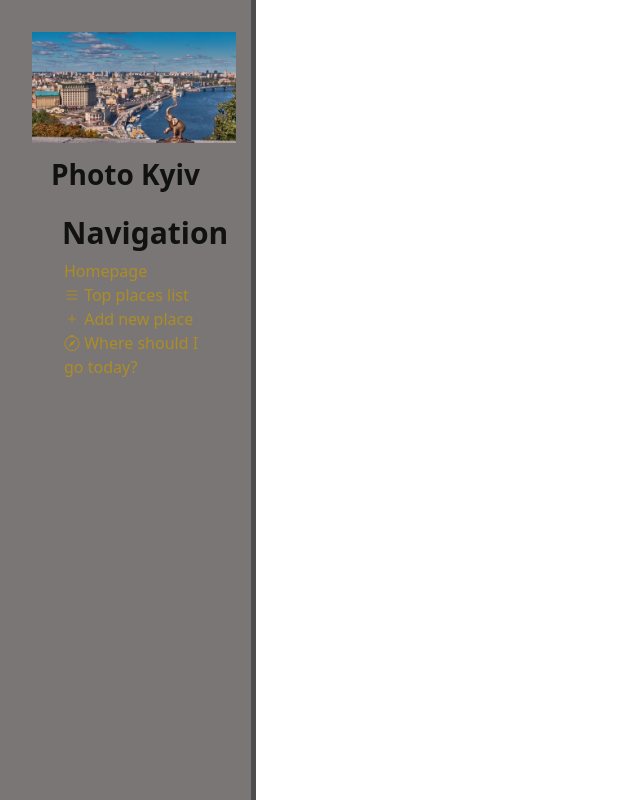
After one commit to le1zyyx/mysite2, a Django app: template main/templates/main/layout.html in a window 1280 px wide. The commit adds this page. Shown: the whole page, without its empty margins (0-640 px from the left). Run offline with Django 5.2, Linux system fonts and the light colour scheme; the template is opened without the code that fills it, so the values that code supplies are empty.

Commit message:
Add photo Kyiv, update layout and styles.

```diff
--- /dev/null
+++ b/main/static/main/css/main.css
@@ -0,0 +1,47 @@
+body {
+
+}
+
+aside {
+    float: left;
+    background: #7a7676;
+    width: 20%;
+    padding: 2.5%;
+    height:100vh;
+    color: #fff;
+    border-right: 5px solid #4d4d4d;
+}
+
+aside img{
+    width: 125%;
+    display: block;
+    padding-right: 30px
+}
+
+aside .photo {
+    font-weight: bold;
+    color: #111;
+    display: block;
+    text-align: center;
+    margin: 10px 0 20px 0;
+    font-size: 28px;
+}
+
+aside h3 {
+    font-weight: bold;
+    margin-left: 30px;
+    color: #111;
+    font-size: 30px;
+}
+
+aside ul li a {
+    color: #ad8d23;
+    text-decoration: none;
+}
+
+aside ul li a:hover {
+    color: #ad8d23;
+    text-decoration: underline;
+}
+
+aside ul {list-style: none}
--- /dev/null
+++ b/main/templates/main/layout.html
@@ -0,0 +1,31 @@
+{% load static %}
+<!DOCTYPE html>
+<html lang="en">
+<head>
+    <meta charset="UTF-8">
+    <meta name="viewport"
+          content="width=device-width, user-scalable=no, initial-scale=1.0, maximum-scale=1.0, minimum-scale=1.0">
+    <meta http-equiv="X-UA-Compatible" content="ie=edge">
+    <title>{% block title %} {% endblock %}</title>
+    <link rel="stylesheet" href="https://cdn.jsdelivr.net/npm/bootstrap@5.3.3/dist/css/bootstrap.min.css">
+    <link rel="stylesheet" href="{% static 'main/css/main.css' %}">
+    <link rel="stylesheet" href="https://cdn.jsdelivr.net/npm/bootstrap-icons@1.11.3/font/bootstrap-icons.css">
+</head>
+<body>
+    <aside>
+        <img src="{% static 'main/img/kyiv-photo.jpg' %}" alt="Photo Kyiv">
+        <span class="photo">Photo Kyiv</span>
+        <h3>Navigation</h3>
+        <ul>
+            <li><a href="{% url 'home' %}"> Homepage </a></li>
+            <li><a href="{% url 'places_list' %}"><i class="bi bi-list"></i> Top places list</a></li>
+            <li><a href="{% url 'new_place' %}"><i class="bi bi-plus"></i> Add new place</a></li>
+            <li><a href="{% url 'random_place' %}"><i class="bi bi-compass"></i> Where should I go today?</a></li>
+        </ul>
+    </aside>
+    <main>
+        {% block content %}
+        {% endblock %}
+    </main>
+</body>
+</html>
--- a/main/urls.py
+++ b/main/urls.py
@@ -1,7 +1,13 @@
 from django.urls import path
 from . import views
 
+from django.conf import settings
+from django.conf.urls.static import static
+
 urlpatterns = [
-    path('', views.index),
-    path('places_list', views.places_list)
-]
+    path('', views.index, name='home'),
+    path('places_list', views.places_list, name='places_list'),
+    path('new_place', views.new_place, name='new_place'),
+    path('random_place', views.random_place, name='random_place'),
+
+] + static(settings.STATIC_URL, document_root=settings.STATIC_ROOT)
--- a/main/views.py
+++ b/main/views.py
@@ -5,3 +5,9 @@ def index(request):
 
 def places_list(request):
     return render(request, 'main/places_list.html')
+
+def new_place(request):
+    return render(request, 'main/new_place.html')
+
+def random_place(request):
+    return render(request, 'main/random_place.html')
--- a/mysite2/settings.py
+++ b/mysite2/settings.py
@@ -117,6 +117,11 @@ USE_TZ = True
 
 STATIC_URL = 'static/'
 
+STATICFILES_DIRS = [
+    BASE_DIR / "static",
+    "/var/www/static/",
+]
+
 # Default primary key field type
 # https://docs.djangoproject.com/en/5.2/ref/settings/#default-auto-field
 
--- a/mysite2/urls.py
+++ b/mysite2/urls.py
@@ -1,19 +1,3 @@
-"""
-URL configuration for mysite2 project.
-
-The `urlpatterns` list routes URLs to views. For more information please see:
-    https://docs.djangoproject.com/en/5.2/topics/http/urls/
-Examples:
-Function views
-    1. Add an import:  from my_app import views
-    2. Add a URL to urlpatterns:  path('', views.home, name='home')
-Class-based views
-    1. Add an import:  from other_app.views import Home
-    2. Add a URL to urlpatterns:  path('', Home.as_view(), name='home')
-Including another URLconf
-    1. Import the include() function: from django.urls import include, path
-    2. Add a URL to urlpatterns:  path('blog/', include('blog.urls'))
-"""
 from django.contrib import admin
 from django.urls import path, include
 
```
Also changed, not shown: main/templates/main/index.html (+6 -12 lines), main/templates/main/places_list.html (+6 -12 lines), main/static/main/img/kyiv-photo.jpg (added), main/templates/main/new_place.html (added), main/templates/main/random_place.html (added).
